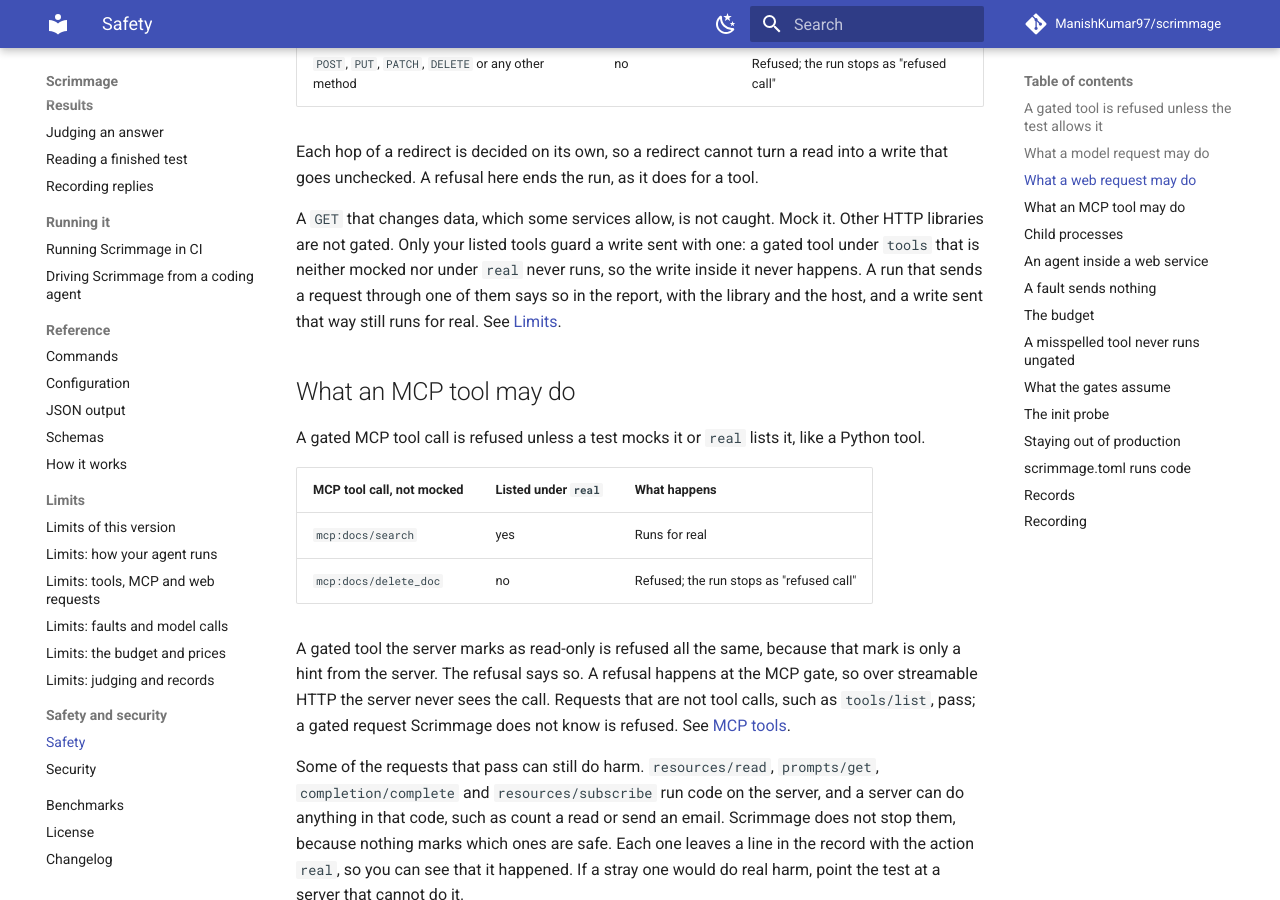
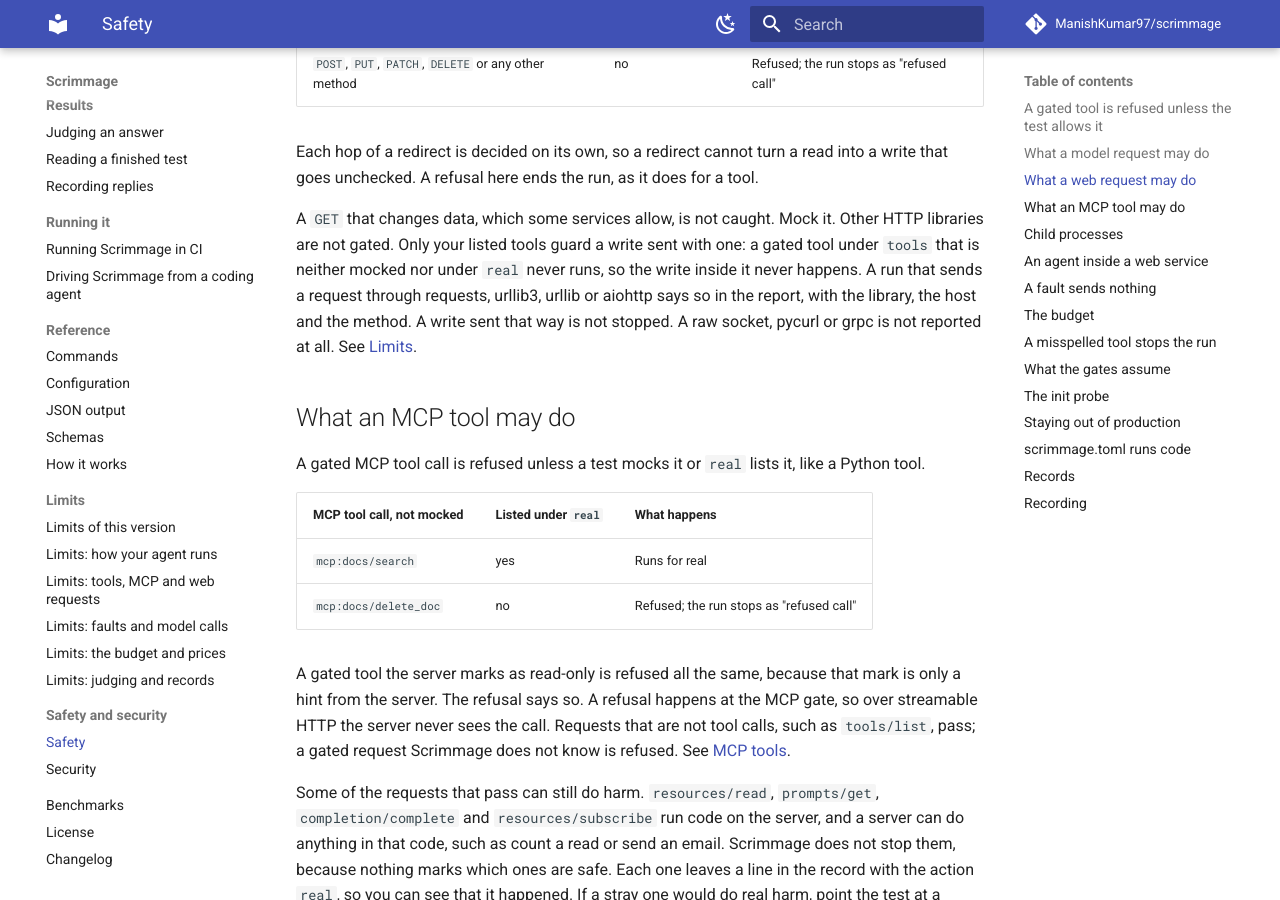
Before and after one commit to ManishKumar97/scrimmage, an MkDocs documentation site: the page built from docs/safety.md, in a window 1280 px wide and 900 px high, scrolled down 1891 px. Built offline with MkDocs 1.6.1 and Material for MkDocs 9.7.7, drawn with Linux system fonts in a browser that asks for light colours; comment, search, counter and statistics services are not loaded; some of the changed text lies outside the part shown.

Commit message:
docs: match the whole word gated and name the four reported libraries
The sweep test matched ungated and aggregated as gated and ignored is held. The budget sentences now say gated instead of being allowed, and the limits pages no longer say these clients run unrecorded.

```diff
--- a/docs/safety.md
+++ b/docs/safety.md
@@ -56,7 +56,10 @@ A refusal here ends the run, as it does for a tool.
 
 A `GET` that changes data, which some services allow, is not caught. Mock it.
 Other HTTP libraries are not gated. Only your listed tools guard a write sent with one: a gated tool under `tools` that is neither mocked nor under `real` never runs, so the write inside it never happens.
-A run that sends a request through one of them says so in the report, with the library and the host, and a write sent that way still runs for real. See [Limits](limits/calls.md#web-requests-and-recorded-mocks).
+A run that sends a request through requests, urllib3, urllib or aiohttp says so in the report, with the library, the host and the method.
+A write sent that way is not stopped.
+A raw socket, pycurl or grpc is not reported at all.
+See [Limits](limits/calls.md#web-requests-and-recorded-mocks).
 
 ## What an MCP tool may do
 
@@ -146,13 +149,13 @@ A faulted model call holds nothing and costs nothing.
 
 ## The budget
 
-A test has a budget, $5 unless you change it. When the runner cannot be reached to check it, the call is refused rather than sent.
+A test has a budget, $5 unless you change it. When the runner cannot be reached to check it, the gated call is refused rather than sent.
 See [The budget](budget.md).
 
 The Scrimmage MCP server adds guards for a coding agent that runs tests: every `test` and `record` call names a `max_cost_usd` the person approves, the server checks the file before any spend, refuses a file with no budget, keeps a ceiling for the session, and runs one spend at a time.
 They stop accidents, not a coding agent with a shell; see [Driving Scrimmage from a coding agent](mcp-server.md#the-guards).
 
-## A misspelled tool never runs ungated
+## A misspelled tool stops the run
 
 The rule covers every tool a gate reaches: the ones listed under `tools`, and LangChain tools, which need no list.
 
```
Also changed, not shown: docs/concepts.md (+1 -1 lines), docs/limits.md (+1 -1 lines), docs/limits/calls.md (+1 -1 lines), docs/security.md (+2 -2 lines), 1 other file.
